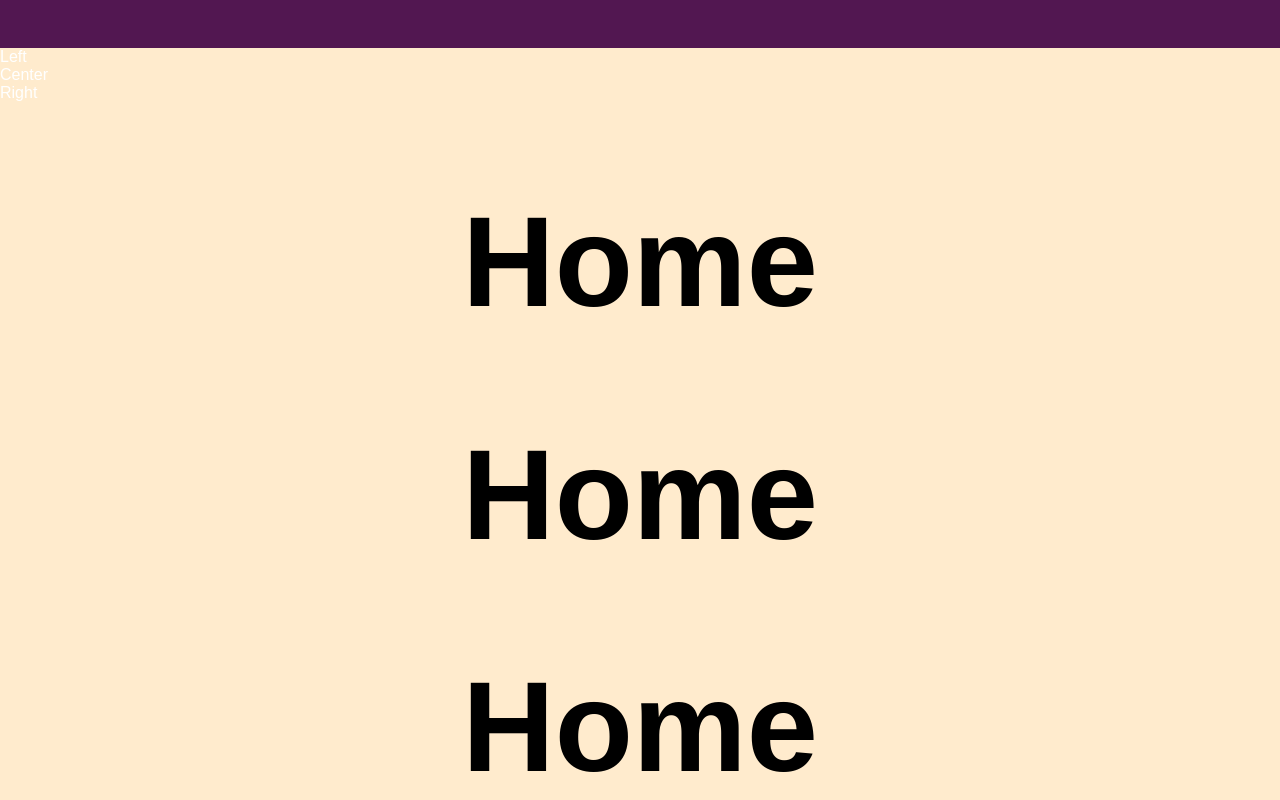
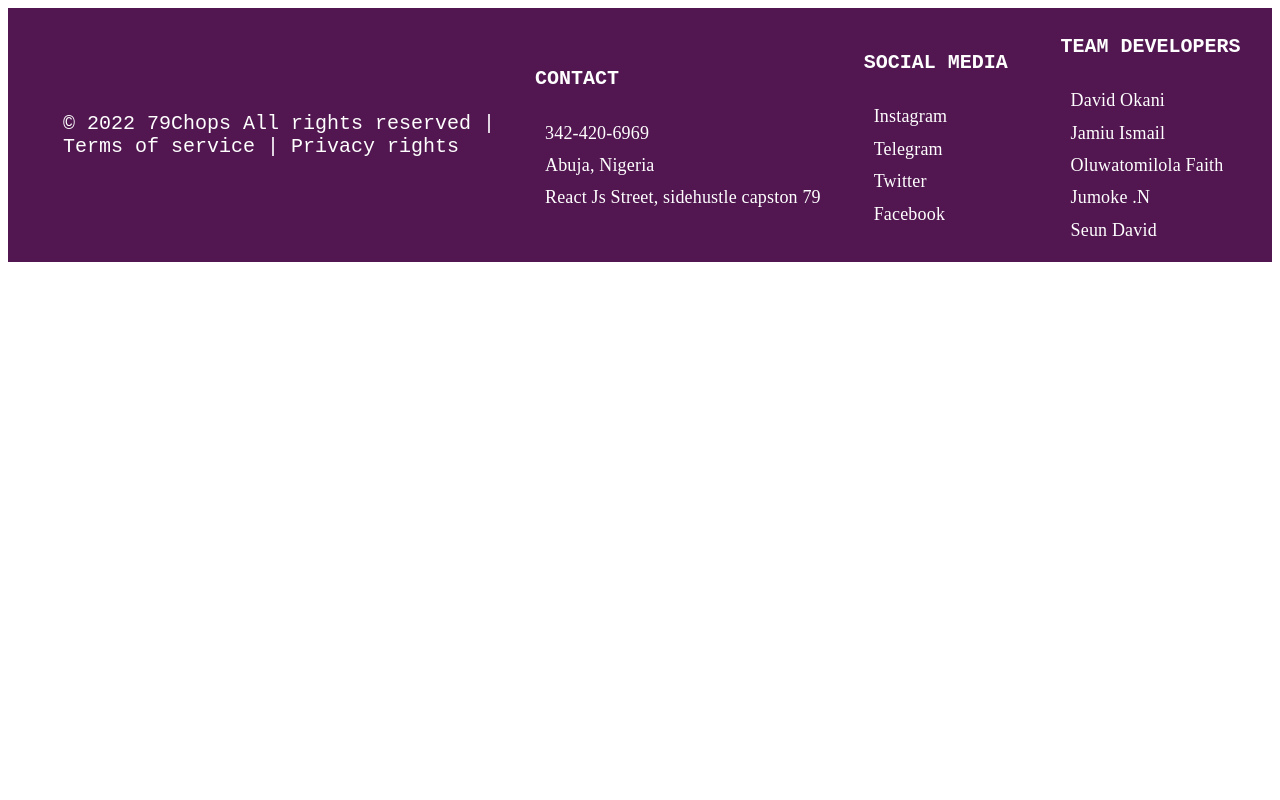
Before and after one commit to davidokani/79chops, a React (Create React App) app: page / in a window 1280 px wide. Shown: the top 800 px of the page. Built offline with nearby package versions, Linux system fonts and the light colour scheme.

Commit message:
footer component styled

```diff
--- a/public/index.html
+++ b/public/index.html
@@ -1,19 +1,17 @@
 <!DOCTYPE html>
 <html lang="en">
-
   <head>
     <meta charset="utf-8" />
-    <link rel="icon" href="%PUBLIC_URL%/favicon.ico" />
     <meta name="viewport" content="width=device-width, initial-scale=1" />
-    <meta name="theme-color" content="#000000" />
-    <meta name="description" content="Web site created using create-react-app" />
+    <meta
+      name="description"
+      content="Web site created using create-react-app"
+    />
     <title>79chops</title>
   </head>
 
   <body>
     <noscript>You need to enable JavaScript to run this app.</noscript>
     <div id="root"></div>
-
   </body>
-
 </html>
--- a/src/App.js
+++ b/src/App.js
@@ -1,6 +1,6 @@
 import React from 'react'
 import Home from './pages/home/Home'
-import Navbar from './components/footer/Footer'
+import Navbar from './components/navbar/Navbar'
 import Footer from './components/footer/Footer'
 import About from './pages/about/About'
 import Contact from './pages/contact/Contact'
@@ -8,10 +8,10 @@ import Contact from './pages/contact/Contact'
 const App = () => {
   return (
     <div>
-      <Navbar />
-      <Home />
-      <About />
-      <Contact />
+      {/* <Navbar /> */}
+      {/* <Home /> */}
+      {/* <About /> */}
+      {/* <Contact /> */}
       <Footer />
     </div>
   )
--- a/src/components/footer/Footer.js
+++ b/src/components/footer/Footer.js
@@ -3,50 +3,44 @@ import './footer.css'
 
 const footer = () => {
   return (
-    <div className='main-footer'>
-      <div className='footerLeft'>Left</div>
-      <div className='footerCenter'>Center</div>
-      <div className='footerRight'>Right</div>
-
-      {/* <div className='container'>
-        <div className='row'>
-          <div className='col'>
-            <h4>CONTACT</h4>
-            <ul className='list-unstyled'>
-              <li>342-420-6969 </li>
-              <li>Abuja, Nigeria</li>
-              <li>React Js Street, sidehustle capston 79</li>
-            </ul>
-          </div>
-          <div className='col'>
-            <h4>SOCIAL MEDIA</h4>
-            <ul className='list-unstyled'>
-              <li>Instagram</li>
-              <li>Telegram</li>
-              <li>Twitter</li>
-              <li>Facebook</li>
-            </ul>
-          </div>
-          <div className='col'>
-            <h4>TEAM DEVELOPERS</h4>
-            <ul className='list-unstyled'>
-              <li>David Okani</li>
-              <li>Jamiu .I Babatunde</li>
-              <li>Oluwatomilola Faith</li>
-              <li>Jumoke .N</li>
-              <li>Seun David</li>
-              <li>More...</li>
-            </ul>
-          </div>
+    <div className='footer-container'>
+      <div className='leftFooter'>
+        <p className='footerDate'>
+          &copy; {new Date().getFullYear()} 79Chops All rights reserved | Terms
+          of service | Privacy rights
+        </p>
+      </div>
+      <div className='rightFooter'>
+        <div className='rightFooter1'>
+          <h4 className='contactH4'>CONTACT</h4>
+          <ul className='contactUl'>
+            <li className='contactLi'>342-420-6969 </li>
+            <li className='contactLi'>Abuja, Nigeria</li>
+            <li className='contactLi'>
+              React Js Street, sidehustle capston 79
+            </li>
+          </ul>
         </div>
-        <hr />
-        <div className='row'>
-          <p className='col-sm'>
-            &copy;{new Date().getFullYear()} 79Chops All rights reserved | Terms
-            of service | Privacy rights
-          </p>
+        <div className='rightFooter2'>
+          <h4 className='contactH4'>SOCIAL MEDIA</h4>
+          <ul className='contactUl'>
+            <li className='contactLiSocial'>Instagram</li>
+            <li className='contactLiSocial'>Telegram</li>
+            <li className='contactLiSocial'>Twitter</li>
+            <li className='contactLiSocial'>Facebook</li>
+          </ul>
         </div>
-      </div> */}
+        <div className='rightFooter3'>
+          <h4 className='contactH4'>TEAM DEVELOPERS</h4>
+          <ul className='contactUl'>
+            <li className='contactLi'>David Okani</li>
+            <li className='contactLi'>Jamiu Ismail</li>
+            <li className='contactLi'>Oluwatomilola Faith</li>
+            <li className='contactLi'>Jumoke .N</li>
+            <li className='contactLi'>Seun David</li>
+          </ul>
+        </div>
+      </div>
     </div>
   )
 }
--- a/src/components/footer/footer.css
+++ b/src/components/footer/footer.css
@@ -1,30 +1,50 @@
-.main-footer {
+.footer-container {
+  width: 100%;
+  display: flex;
+  align-items: center;
+  justify-content: space-around;
+  background-color: #521751;
   color: white;
-  background-color: #521751;
-  padding-top: 3em;
-  position: relative;
-  padding-bottom: 0;
-  position: relative;
-  width: 100%;
+}
+.leftFooter {
+  flex: 2;
+}
+.footerDate {
+  font-size: 20px;
+  align-items: center;
+  padding-left: 50px;
+  font-family: 'Courier New', Courier, monospace;
 }
 
-div.col h4 {
-  padding-left: 20px;
-  font-family: 'Courier New', Courier, monospace;
-  font-size: 20px;
+.rightFooter {
+  flex: 3;
+  display: flex;
+  align-items: center;
+  justify-content: space-around;
+  width: 100%;
+  height: 50%;
 }
 
-div.col ul {
-  display: inline-flex;
-  flex-direction: column;
+.contactH4 {
+  font-size: 20px;
+  font-family: 'Courier New', Courier, monospace;
+  padding-right: 10px;
 }
-
-div.col ul li {
+.contactUl {
+  padding-left: 10px;
+  margin-top: 10px;
+  list-style: none;
+}
+.contactLi {
   font-size: 18px;
-  font-family: 'Lucida Sans', 'Lucida Sans Regular', 'Lucida Grande',
-    'Lucida Sans Unicode', Geneva, Verdana, sans-serif;
+  line-height: 180%;
+  letter-spacing: 0.01em;
+  color: #ffffff;
 }
-
-div p.col-sm {
-  text-align: center;
+.contactLiSocial {
+  font-size: 18px;
+  line-height: 180%;
+  letter-spacing: 0.01em;
+  color: #ffffff;
+  cursor: pointer;
 }
--- a/src/index.css
+++ /dev/null
@@ -1,10 +0,0 @@
-html {
-    height: 100%;
-}
-
-body {
-    margin: 0;
-    padding: 0;
-    font-family: sans-serif;
-    height: 100%;
-}
--- a/src/index.js
+++ b/src/index.js
@@ -1,6 +1,5 @@
 import React from 'react'
 import ReactDOM from 'react-dom/client'
-import './index.css'
 import App from './App'
 
 const root = ReactDOM.createRoot(document.getElementById('root'))
--- a/src/pages/contact/Contact.jsx
+++ b/src/pages/contact/Contact.jsx
@@ -3,47 +3,96 @@ import './contact.css'
 
 const Contact = () => {
   return (
-    <div>
+    <div3>
       <h1>Contact page</h1>
-      <p>We hope to always serve you the best at every meal eaten here because the food eaten here by our customers are made from some of the best cooks in the country</p>
+      <p>
+        We hope to always serve you the best at every meal eaten here because
+        the food eaten here by our customers are made from some of the best
+        cooks in the country
+      </p>
       <p>To contact or reach out to us,please see the details below: </p>
       <h3>79chops contact form</h3>
       <fieldset>
-        <label for="name">Name: </label><br />
-        <input type="text" name="" id="name" value="" required="" placeholder="your full name" />
+        <label for='name'>Name: </label>
+        <br />
+        <input
+          type='text'
+          name=''
+          id='name'
+          value=''
+          required=''
+          placeholder='your full name'
+        />
         <br />
 
-        <label for="company">Company: </label><br />
-        <input type="text" name="" id="company" value="" required="" placeholder="your company" />
+        <label for='company'>Company: </label>
+        <br />
+        <input
+          type='text'
+          name=''
+          id='company'
+          value=''
+          required=''
+          placeholder='your company'
+        />
         <br />
 
-        <label for="email">Email: </label><br />
-        <input type="email" name="" id="email" value="" required="" placeholder="your email" /><br />
+        <label for='email'>Email: </label>
+        <br />
+        <input
+          type='email'
+          name=''
+          id='email'
+          value=''
+          required=''
+          placeholder='your email'
+        />
+        <br />
         <br />
 
-        <label for="contact">Telephone: </label><br />
-        <input type="number" name="" id="contact" value="" required="" placeholder="your telephone" /><br />
+        <label for='contact'>Telephone: </label>
+        <br />
+        <input
+          type='number'
+          name=''
+          id='contact'
+          value=''
+          required=''
+          placeholder='your telephone'
+        />
+        <br />
         <br />
 
-        <textarea placeholder="your message to us..." class="box" cols="30" rows="10" required></textarea>
-        <br /><br />
-        <button type="submit">Submit Message</button>
+        <textarea
+          placeholder='your message to us...'
+          class='box'
+          cols='30'
+          rows='10'
+          required
+        ></textarea>
+        <br />
+        <br />
+        <button type='submit'>Submit Message</button>
         <h3>Subscribe!</h3>
 
-        <label for="mail">Email Address: </label><br />
-        <input type="text" name="" id="mail" value="" required="" /><br />
+        <label for='mail'>Email Address: </label>
+        <br />
+        <input type='text' name='' id='mail' value='' required='' />
+        <br />
 
         <br />
-        <button type="submit">Subscribe</button>
+        <button type='submit'>Subscribe</button>
       </fieldset>
 
       <h3>Stay in Touch!</h3>
-      <a href="#">Instagram</a><br />
-      <a href="#">Twitter</a><br />
-      <a href="#">Linkedln</a><br />
-
-    </div>
-  );
+      <a href='#'>Instagram</a>
+      <br />
+      <a href='#'>Twitter</a>
+      <br />
+      <a href='#'>Linkedln</a>
+      <br />
+    </div3>
+  )
 }
 
 export default Contact
--- a/src/pages/contact/contact.css
+++ b/src/pages/contact/contact.css
@@ -1,13 +1,13 @@
-div {
-    background-color: blanchedalmond;
+div3 {
+  background-color: blanchedalmond;
 }
 
 h1,
 h3 {
-    text-align: center;
+  text-align: center;
 }
 
 p {
-    margin: 5px;
-    padding: 16px 12px;
+  margin: 5px;
+  padding: 16px 12px;
 }
--- a/src/pages/home/Home.jsx
+++ b/src/pages/home/Home.jsx
@@ -5,20 +5,6 @@ const Home = () => {
   return (
     <div>
       <h1>Home</h1>
-      <h1>Home</h1>
-      <h1>Home</h1>
-      <h1>Home</h1>
-      <h1>Home</h1>
-      <h1>Home</h1>
-      <h1>Home</h1>
-      <h1>Home</h1>
-      <h1>Home</h1>
-      <h1>Home</h1>
-      <h1>Home</h1>
-      <h1>Home</h1>
-      <h1>Home</h1>
-      <h1>Home</h1>
-      <h1>Home</h1>
     </div>
   )
 }
```
Also changed, not shown: style.css (deleted, +0 -33 lines).
